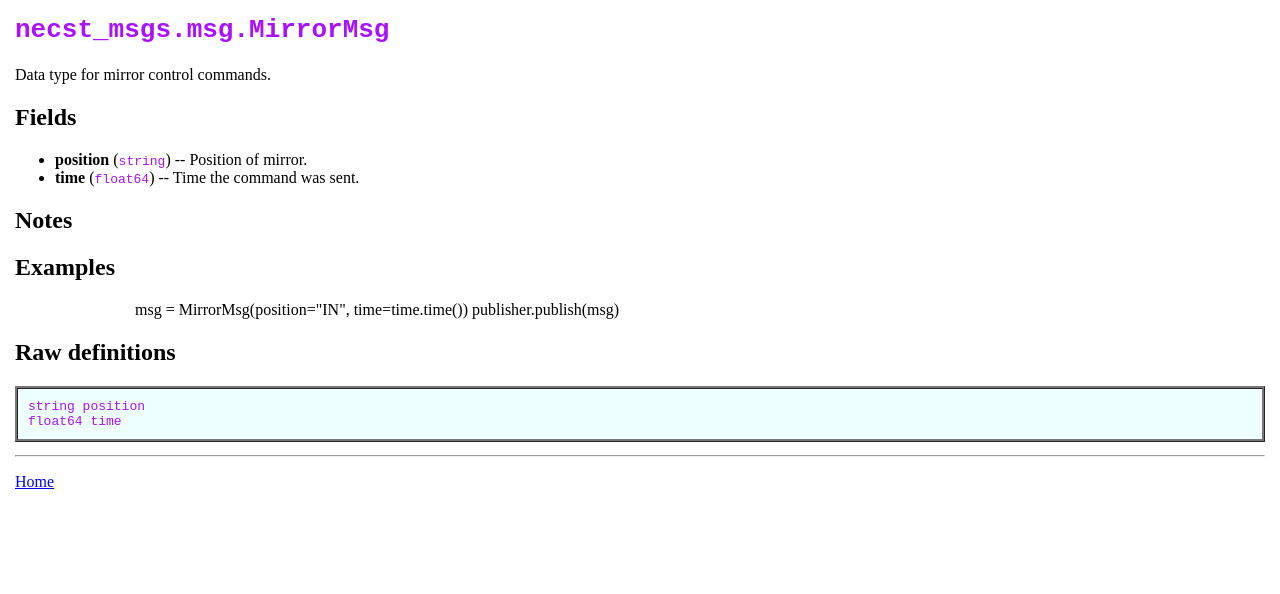
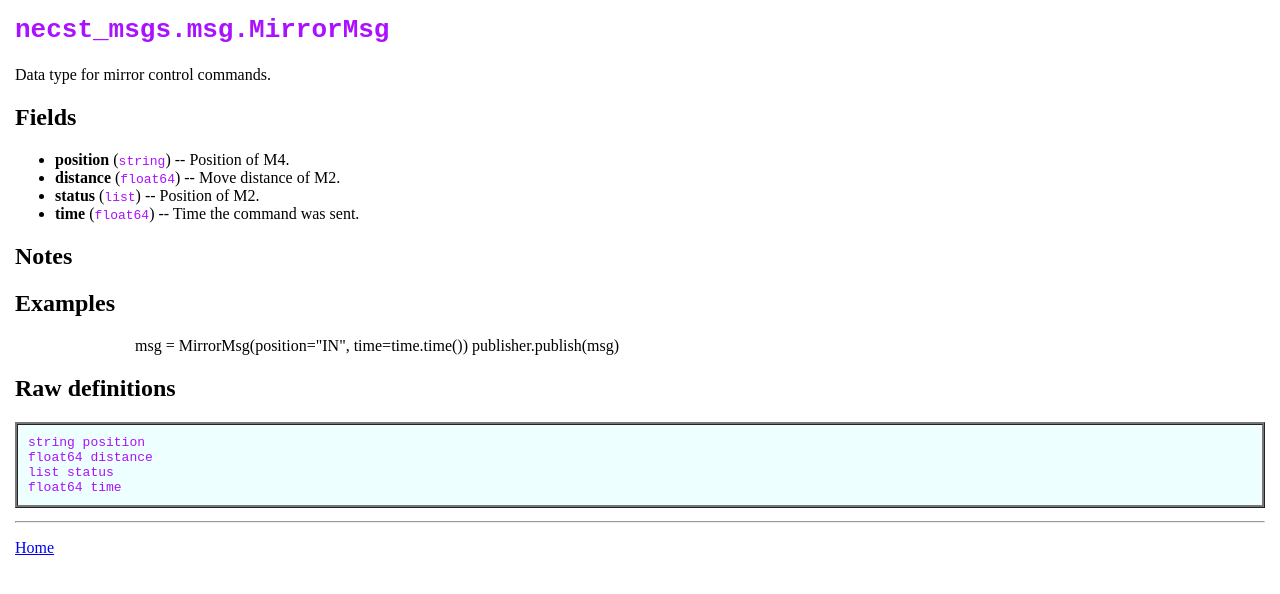
Before and after one commit to necst-telescope/necst-msgs, a plain HTML site: page msg/MirrorMsg.html in a window 1280 px wide. Drawn offline with Linux system fonts and the light colour scheme.

Commit message:
deploy: 35aa08049c40b86982d98568a0940875389086fa

```diff
--- a/msg/MirrorMsg.html
+++ b/msg/MirrorMsg.html
@@ -15,7 +15,9 @@ code {
 <p>Data type for mirror control commands.</p>
 <h2>Fields</h2>
 <ul>
-<li><strong>position</strong> (<code>string</code>) --  Position of mirror.</li>
+<li><strong>position</strong> (<code>string</code>) --  Position of M4.</li>
+<li><strong>distance</strong> (<code>float64</code>) --  Move distance of M2.</li>
+<li><strong>status</strong> (<code>list</code>) --  Position of M2.</li>
 <li><strong>time</strong> (<code>float64</code>) --  Time the command was sent.</li>
 </ul>
 <h2>Notes</h2>
@@ -30,6 +32,8 @@ publisher.publish(msg)</p>
 </blockquote>
 <h2>Raw definitions</h2>
 <pre class="codehilite"><code class="language-plaintext">string position
+float64 distance
+list status
 float64 time
 </code></pre>
 
```
